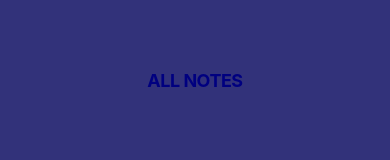
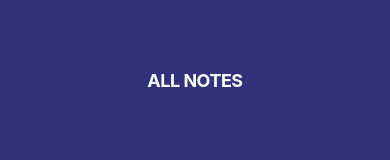
Before and after one commit to abk2191/organiser, a React (Vite) app: page /organiser/notes in a window 390 px wide. Shown: the part 244-404 px from the top of the page. Built offline with nearby package versions, Linux system fonts and the light colour scheme.

Commit message:
Added new features

```diff
--- a/src/index.css
+++ b/src/index.css
@@ -682,7 +682,7 @@ html {
     font-weight: 500;
     letter-spacing: -0.5px;
     font-family: "Inter", sans-serif;
-    color: navy;
+    color: white;
     font-size: 18px;
     font-weight: bold;
   }
```
